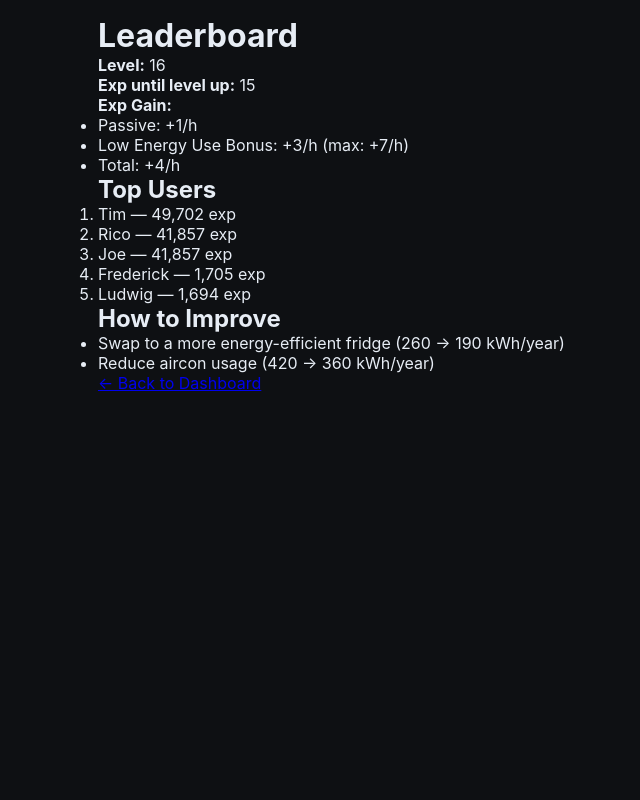
After one commit to TimmyTam123/browhytfarewedoingthis, a Flask app: template templates/leaderboard.html in a window 1280 px wide. The commit adds this page. Shown: the whole page, without its empty margins (78-718 px from the left). Run offline with Flask 3, Linux system fonts and the light colour scheme; the template is opened without the code that fills it, so the values that code supplies are empty.

Commit message:
leadskjldhf

```diff
--- a/app.py
+++ b/app.py
@@ -2,6 +2,7 @@ from flask import Flask, render_template
 
 app = Flask(__name__)
 
+
 @app.route('/')
 def home():
     return render_template('index.html')
--- a/static/style.css
+++ b/static/style.css
@@ -1,3 +1,16 @@
+* {
+  margin: 0;
+  padding: 0;
+  box-sizing: border-box;
+}
+
+html {
+  font-size: 16px;
+}
+body {
+  font-family: system-ui, sans-serif;
+}
+
 :root {
   --bg: #0e1013;
   --panel: #141820;
--- a/templates/index.html
+++ b/templates/index.html
@@ -139,6 +139,7 @@
 
   <!-- BOTTOM NAV -->
 <div class="bottom-nav">
+  <a href="templates/leaderboard.html">
   <button class="nav-btn side-btn">
     <!-- Bar chart icon -->
     <svg viewBox="0 0 24 24" fill="none" stroke="currentColor" stroke-width="2"
@@ -148,7 +149,7 @@
       <line x1="6" y1="20" x2="6" y2="14" />
     </svg>
   </button>
-
+</a>
   <button class="nav-btn home-btn">
     <!-- Home icon -->
     <svg viewBox="0 0 24 24" fill="none" stroke="#2a3442" stroke-width="2"
--- /dev/null
+++ b/templates/leaderboard.html
@@ -0,0 +1,46 @@
+<!DOCTYPE html>
+<html lang="en">
+<head>
+  <meta charset="UTF-8" />
+  <meta name="viewport" content="width=device-width, initial-scale=1.0" />
+  <title>Leaderboard</title>
+  <link rel="stylesheet" href="static/style.css" />
+</head>
+<body>
+  <div class="container">
+    <h1>Leaderboard</h1>
+
+    <div class="exp-summary">
+      <p><strong>Level:</strong> 16</p>
+      <p><strong>Exp until level up:</strong> 15</p>
+      <p><strong>Exp Gain:</strong></p>
+      <ul>
+        <li>Passive: +1/h</li>
+        <li>Low Energy Use Bonus: +3/h (max: +7/h)</li>
+        <li>Total: +4/h</li>
+      </ul>
+    </div>
+
+    <div class="leaderboard">
+      <h2>Top Users</h2>
+      <ol>
+        <li>Tim — 49,702 exp</li>
+        <li>Rico — 41,857 exp</li>
+        <li>Joe — 41,857 exp</li>
+        <li>Frederick — 1,705 exp</li>
+        <li>Ludwig — 1,694 exp</li>
+      </ol>
+    </div>
+
+    <div class="tips">
+      <h2>How to Improve</h2>
+      <ul>
+        <li>Swap to a more energy-efficient fridge (260 → 190 kWh/year)</li>
+        <li>Reduce aircon usage (420 → 360 kWh/year)</li>
+      </ul>
+    </div>
+
+    <a href="index.html" class="nav-button">← Back to Dashboard</a>
+  </div>
+</body>
+</html>
```
